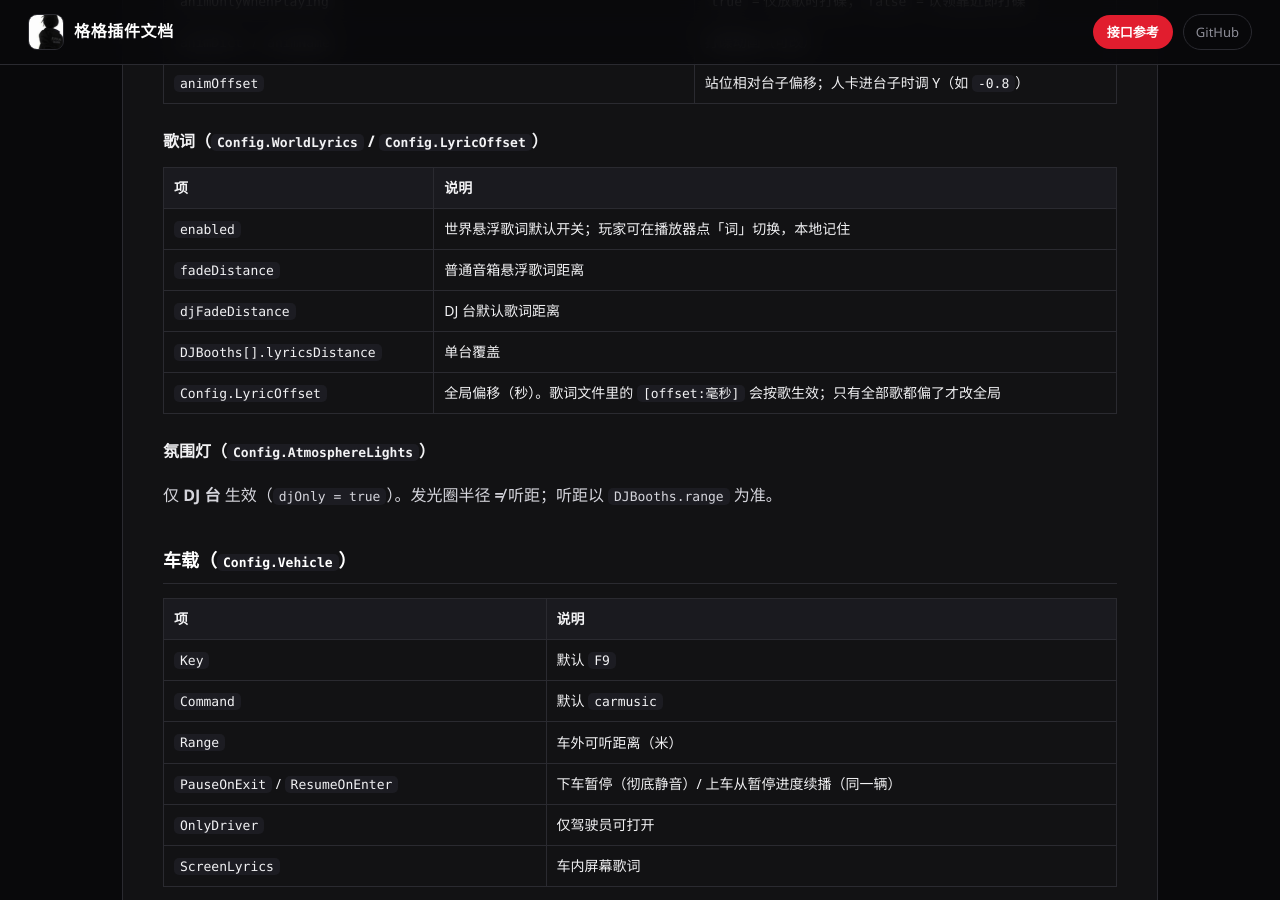
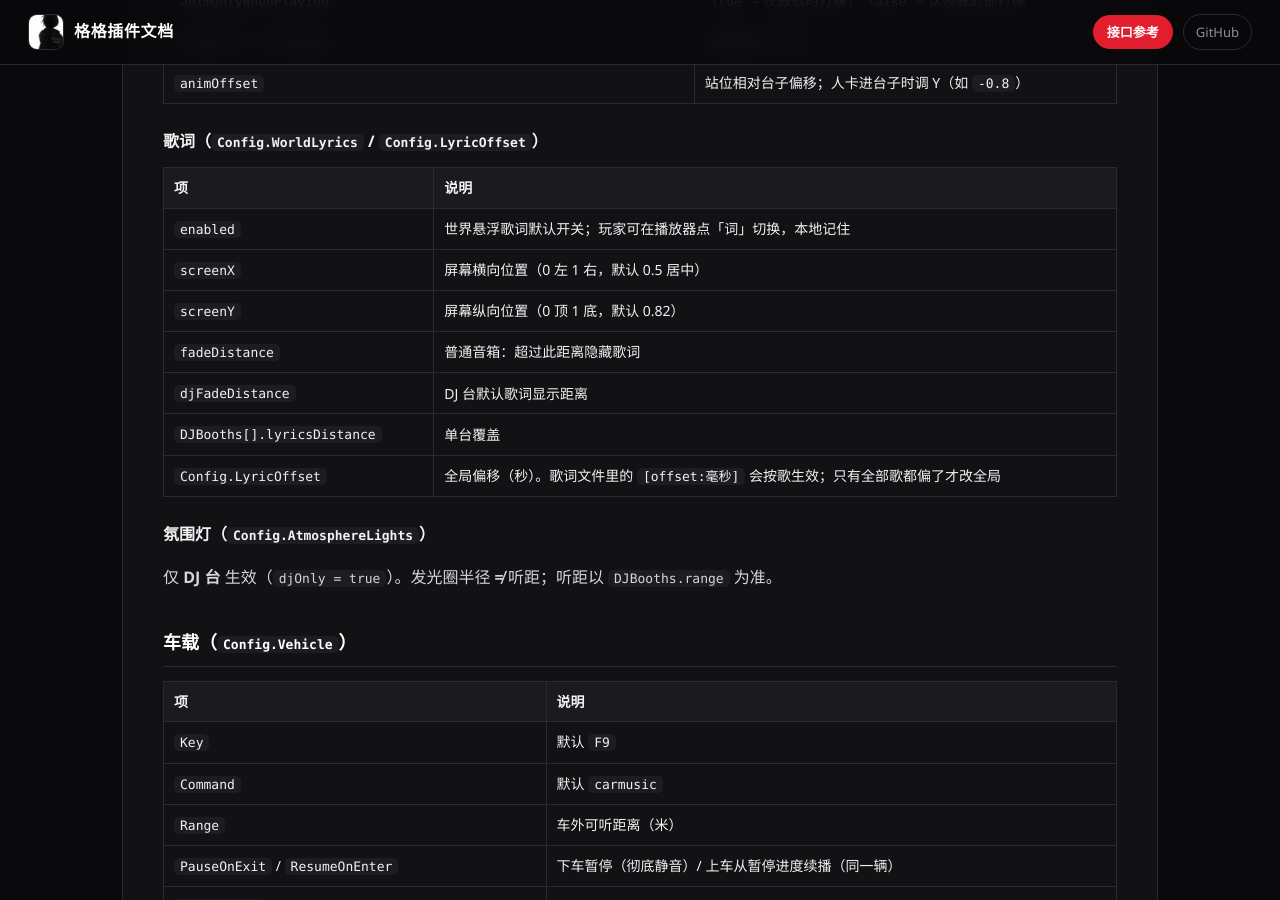
Before and after one commit to gege806/gege-docs, a Jekyll site: the page built from plugins/gege-musicbox.md, in a window 1280 px wide and 900 px high, scrolled down 4207 px. Built offline with Jekyll 4.4.1, drawn with Linux system fonts in a browser that asks for light colours; some of the changed text lies outside the part shown.

Commit message:
更新格格音乐盒文档：悬浮歌词改为屏幕固定显示（v1.2.1）。

```diff
--- a/plugins/gege-musicbox.md
+++ b/plugins/gege-musicbox.md
@@ -11,7 +11,7 @@ FiveM 可放置音乐盒：网易云风格 UI、精选歌单 / 搜索、全屏
 
 须配套同目录（或本服已部署）的 **xsound 魔改版**（听距、切屏恢复、续播进度等已改）。
 
-当前版本见 `fxmanifest.lua`（v1.2.0）。
+当前版本见 `fxmanifest.lua`（v1.2.1）。
 
 ## 功能一览
 
@@ -27,7 +27,7 @@ FiveM 可放置音乐盒：网易云风格 UI、精选歌单 / 搜索、全屏
 | DJ 氛围灯 | 发光圈 / 光束 / 烟雾 **仅 DJ 台**（普通音箱无） |
 | 精选 / 搜索 | 官方热歌榜等 + `PlaylistIds_WYY`；顶栏搜索（历史 / 猜你喜欢 / 热搜榜 / 飙升榜） |
 | 我喜欢 | 爱心收藏；需 oxmysql |
-| 悬浮歌词 | 普通音箱 / DJ 台距离可分开配置；播放器「词」可开关 |
+| 悬浮歌词 | 屏幕固定位置与字号；听距内显示、超出隐藏；播放器「词」可开关 |
 | 多人同步听歌 | xsound；须完成去墙 |
 
 ## 依赖
@@ -147,8 +147,10 @@ Config.DJBooths = {
 | 项 | 说明 |
 |----|------|
 | `enabled` | 世界悬浮歌词默认开关；玩家可在播放器点「词」切换，本地记住 |
-| `fadeDistance` | 普通音箱悬浮歌词距离 |
-| `djFadeDistance` | DJ 台默认歌词距离 |
+| `screenX` | 屏幕横向位置（0 左 1 右，默认 0.5 居中） |
+| `screenY` | 屏幕纵向位置（0 顶 1 底，默认 0.82） |
+| `fadeDistance` | 普通音箱：超过此距离隐藏歌词 |
+| `djFadeDistance` | DJ 台默认歌词显示距离 |
 | `DJBooths[].lyricsDistance` | 单台覆盖 |
 | `Config.LyricOffset` | 全局偏移（秒）。歌词文件里的 `[offset:毫秒]` 会按歌生效；只有全部歌都偏了才改全局 |
 
@@ -270,7 +272,7 @@ musicbox = {
 ## 性能
 
 - 无交互时客户端循环约 400–800ms
-- 悬浮歌词仅对附近、且在屏幕内的设备投影
+- 悬浮歌词固定在屏幕位置，仅按听距显示或隐藏
 - 听距：普通音箱 `DefaultRange`；车载 `Vehicle.Range`；DJ 台 `DJBooths.range`
 
 ## 常见问题
@@ -318,6 +320,12 @@ musicbox = {
 `ensure ox_lib` → `ensure ox_target` → `ensure gege_musicbox`；可试 `/mbrebind` 或 `/mbtarget` 排查。
 
 ## 更新日志
+
+### 1.2.1 · 2026-08-29
+
+**优化**
+- 世界悬浮歌词改为屏幕固定位置与固定字号，转视角不再跟着动，远近大小一致
+- 听距内显示、超出听距隐藏；位置可在配置里用 screenX / screenY 调整
 
 ### 1.2.0 · 2026-08-26
 
```
